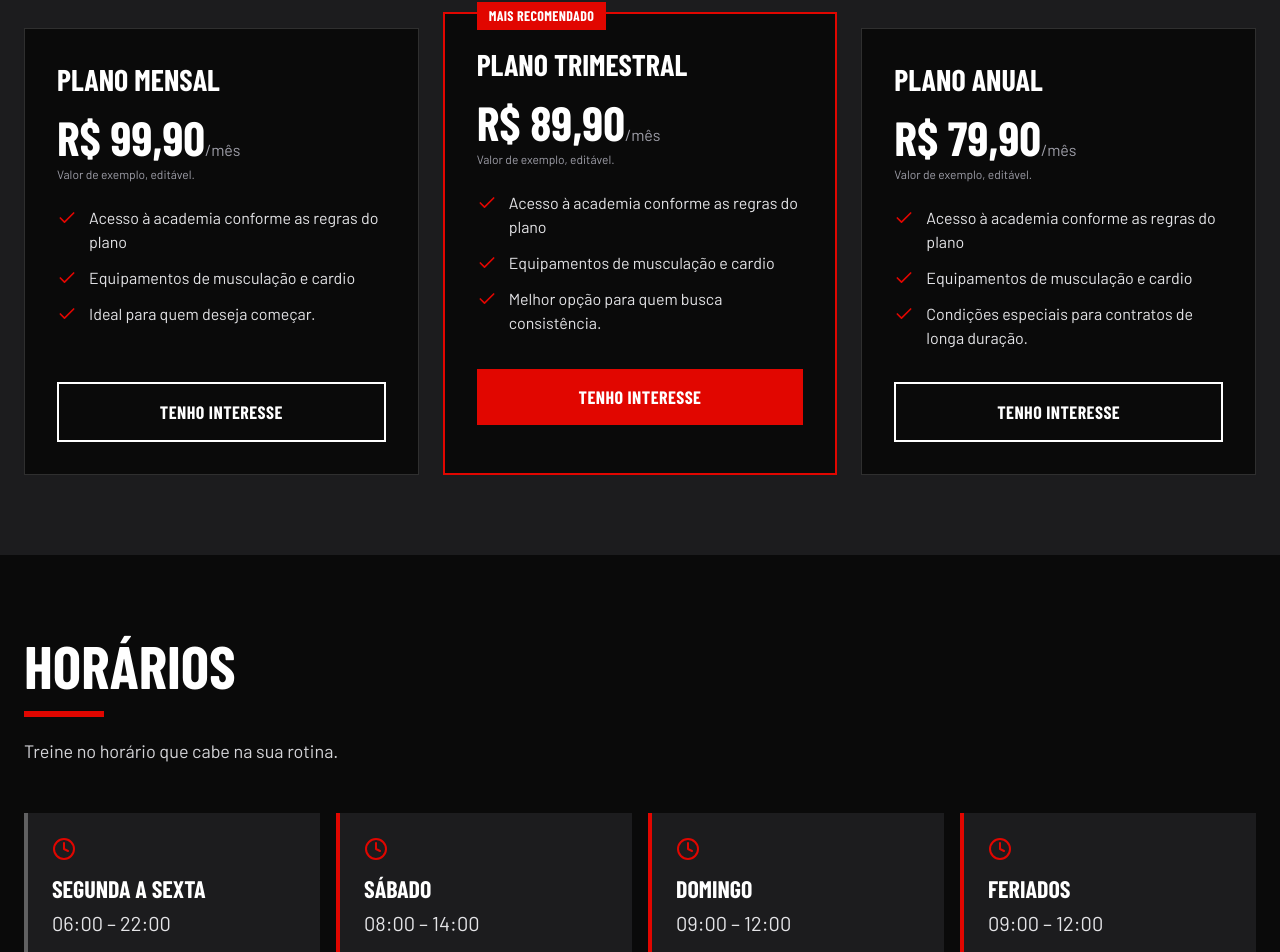
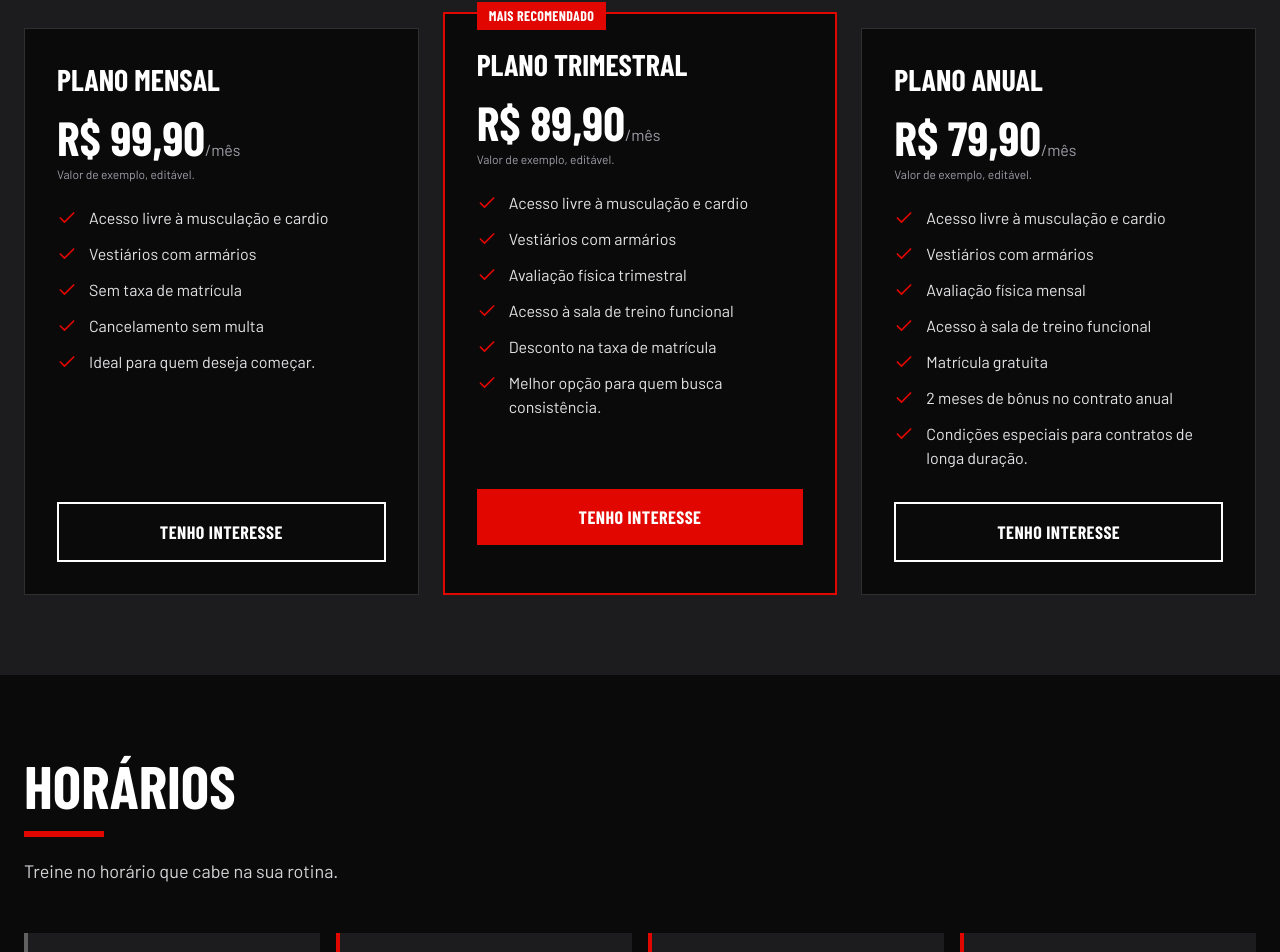
Before and after one commit to felipe62168976/AcademiaPowerFit, a React (Vite) app: page / in a window 1280 px wide. Shown: the part 1058-2010 px from the top of the page. Built offline with nearby package versions, Linux system fonts and the light colour scheme; a web font is replaced by a local one.

Commit message:
Alteração nos Planos

```diff
--- a/src/components/Planos.jsx
+++ b/src/components/Planos.jsx
@@ -1,5 +1,5 @@
 import { Check } from 'lucide-react'
-import { plans, planFeatures } from '../data/siteData'
+import { plans } from '../data/siteData'
 import SectionTitle from './SectionTitle'
 import Button from './Button'
 
@@ -28,12 +28,16 @@ export default function Planos({ onSelectPlan }) {
               </p>
               <p className="mt-1 text-xs text-zinc-400">Valor de exemplo, editável.</p>
               <ul className="mt-6 flex-1 space-y-3">
-                {[...planFeatures, p.highlight].map((f) => (
+                {p.features.map((f) => (
                   <li key={f} className="flex gap-3 text-zinc-200">
                     <Check className="mt-0.5 h-5 w-5 shrink-0 text-brand" aria-hidden="true" />
                     {f}
                   </li>
                 ))}
+                <li className="flex gap-3 text-zinc-200">
+                  <Check className="mt-0.5 h-5 w-5 shrink-0 text-brand" aria-hidden="true" />
+                  {p.highlight}
+                </li>
               </ul>
               <Button
                 href="#contato"
--- a/src/data/siteData.js
+++ b/src/data/siteData.js
@@ -25,15 +25,56 @@ export const images = {
 }
 
 export const plans = [
-  { id: 'mensal', name: 'Plano Mensal', price: 'R$ 99,90', period: '/mês', highlight: 'Ideal para quem deseja começar.', featured: false },
-  { id: 'trimestral', name: 'Plano Trimestral', price: 'R$ 89,90', period: '/mês', highlight: 'Melhor opção para quem busca consistência.', featured: true },
-  { id: 'anual', name: 'Plano Anual', price: 'R$ 79,90', period: '/mês', highlight: 'Condições especiais para contratos de longa duração.', featured: false },
+  {
+    id: 'mensal',
+    name: 'Plano Mensal',
+    price: 'R$ 99,90',
+    period: '/mês',
+    highlight: 'Ideal para quem deseja começar.',
+    featured: false,
+    features: [
+      'Acesso livre à musculação e cardio',
+      'Vestiários com armários',
+      'Sem taxa de matrícula',
+      'Cancelamento sem multa',
+    ],
+  },
+  {
+    id: 'trimestral',
+    name: 'Plano Trimestral',
+    price: 'R$ 89,90',
+    period: '/mês',
+    highlight: 'Melhor opção para quem busca consistência.',
+    featured: true,
+    features: [
+      'Acesso livre à musculação e cardio',
+      'Vestiários com armários',
+      'Avaliação física trimestral',
+      'Acesso à sala de treino funcional',
+      'Desconto na taxa de matrícula',
+    ],
+  },
+  {
+    id: 'anual',
+    name: 'Plano Anual',
+    price: 'R$ 79,90',
+    period: '/mês',
+    highlight: 'Condições especiais para contratos de longa duração.',
+    featured: false,
+    features: [
+      'Acesso livre à musculação e cardio',
+      'Vestiários com armários',
+      'Avaliação física mensal',
+      'Acesso à sala de treino funcional',
+      'Matrícula gratuita',
+      '2 meses de bônus no contrato anual',
+    ],
+  },
 ]
 
 // Itens comuns a todos os planos
 export const planFeatures = [
   'Acesso à academia conforme as regras do plano',
-  'Equipamentos de musculação e cardio',
 ]
 
 export const schedule = [
```
Also changed, not shown: 1 other file (tests, documents, lock files or other folders).
